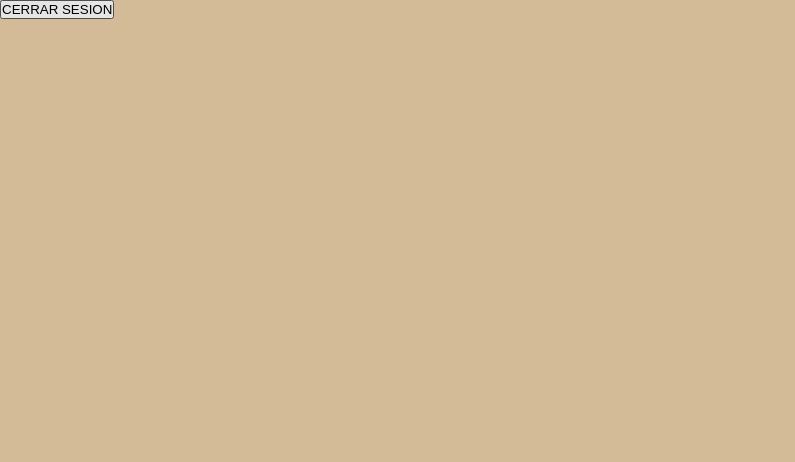
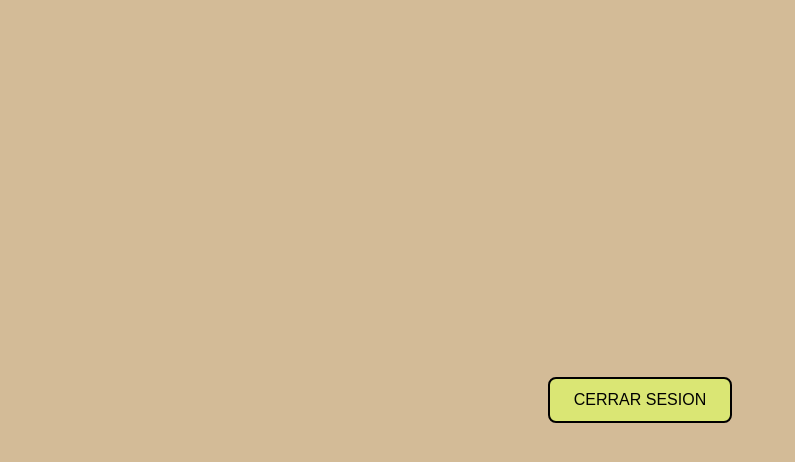
Before and after one commit to Axel-Abreu/calculadoraPostLogin, a plain HTML site: page home.html in a window 1280 px wide. Shown: the whole page, without its empty margins (0-795 px from the left). Drawn offline with Linux system fonts and the light colour scheme.

Commit message:
boton de cerrar sesion decorado y añadido en el home html

```diff
--- a/home.html
+++ b/home.html
@@ -6,8 +6,9 @@
     <title>home</title>
 </head>
 <body>
+    <section class="cerrars">
     <a href="index.html" >
-        <input class="botons" type="submit" value="CERRAR SESION">
+        <input class="botonc" type="submit" value="CERRAR SESION">
       </a>
     </section>
 </body>
--- a/styles.css
+++ b/styles.css
@@ -76,3 +76,29 @@ h1{
     font-size: 16px;
     text-decoration: underline;
   }
+
+  .cerrars {
+    display: flex;
+    justify-content: center;
+    align-items: center;
+    height: 100vh; /* Centrado vertical y horizontal */
+}
+  .botonc {
+    width: auto; /* Ajusta el ancho según el contenido */
+    padding: 12px 24px; /* Mejor margen interno */
+    background: #dae674;
+    color: rgb(0, 0, 0);
+    font-size: 16px;
+    text-align: center;
+    border: 2px solid black; /* Borde visible */
+    border-radius: 8px; /* Esquinas redondeadas */
+    cursor: pointer;
+    transition: all 0.3s ease; /* Transición suave */
+    text-decoration: none; /* Quita decoraciones de texto */
+}
+
+.botonc:hover {
+    background: #c5d155; /* Cambia color al pasar el ratón */
+    text-decoration: underline; /* Subrayado en hover */
+    transform: scale(1.1); /* Aumenta tamaño ligeramente */
+}
```
